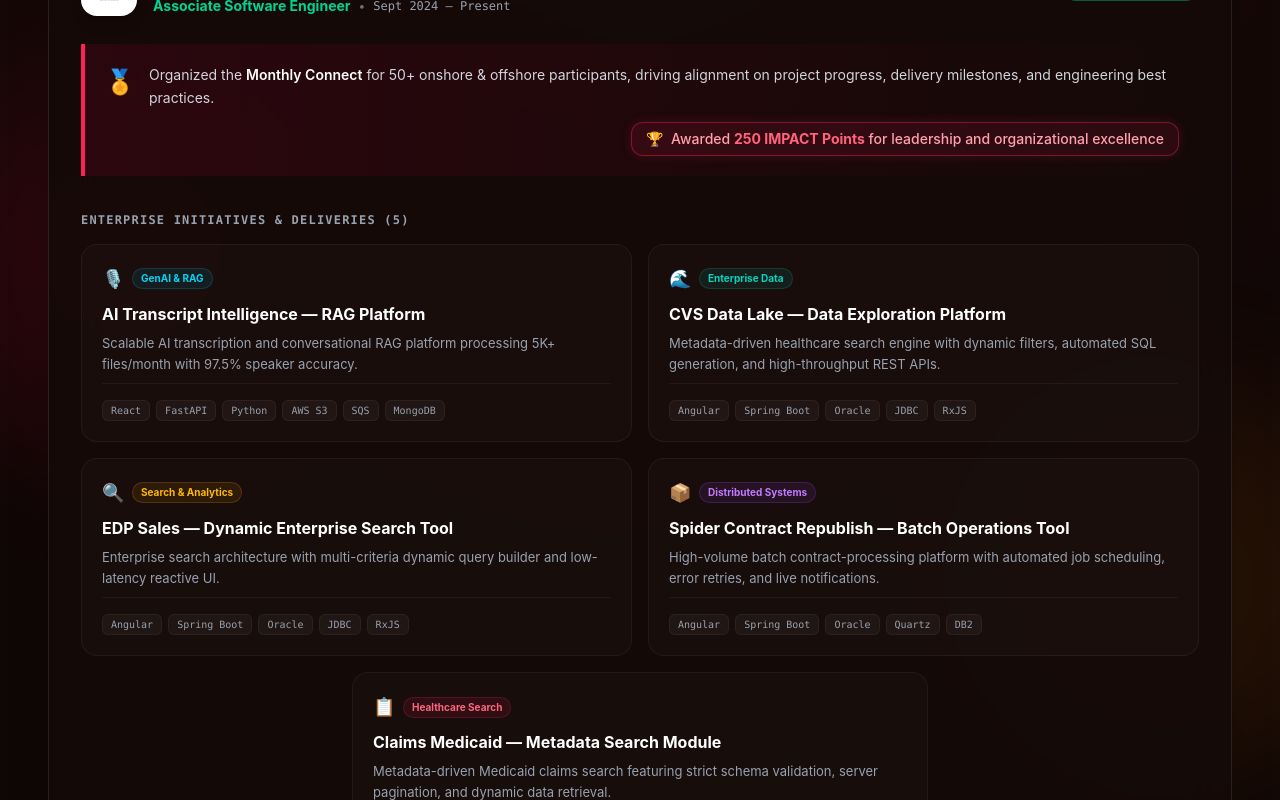
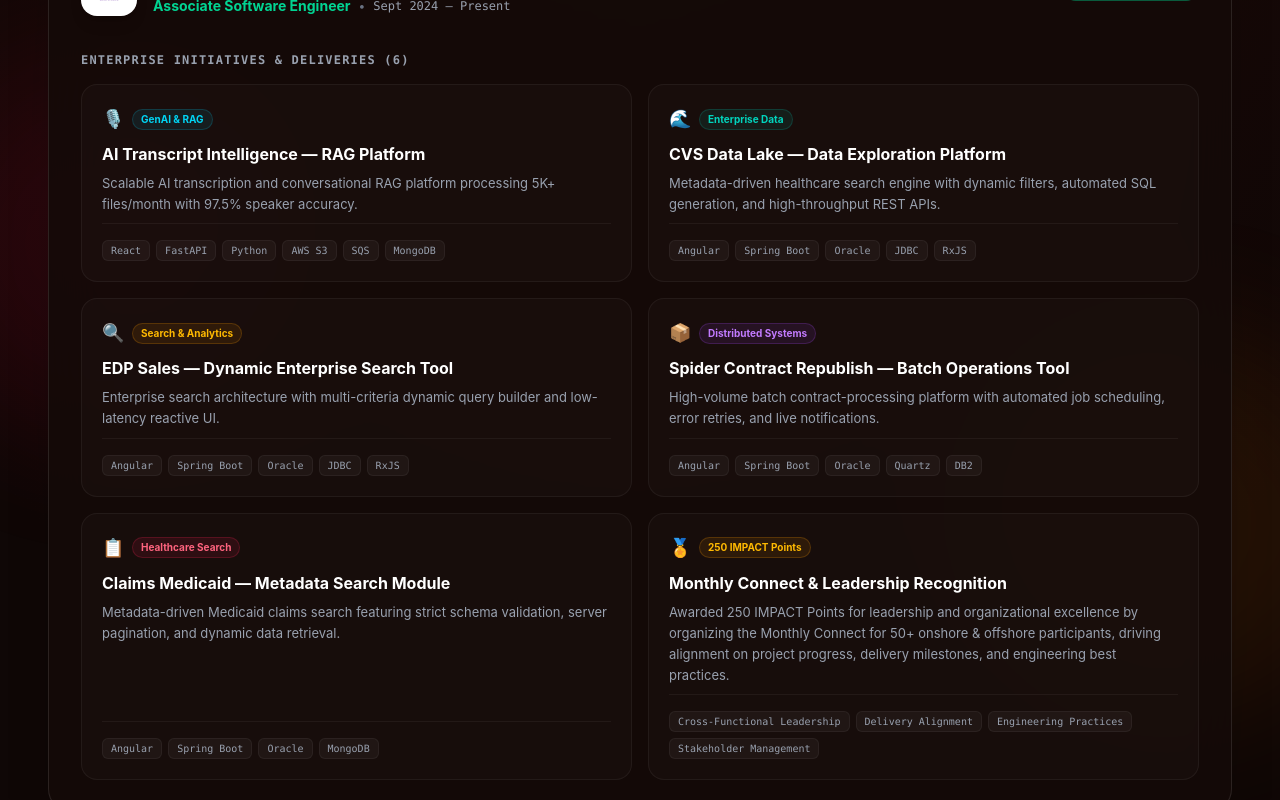
Before and after one commit to Kgotta-contribute/Portfolio, a React (Vite) app: page /#contact in a window 1280 px wide. Shown: the part 1920-2720 px from the top of the page. Built offline with nearby package versions, Linux system fonts and the light colour scheme.

Commit message:
feat: move monthly connect impact points into 6th grid card alongside claims medicaid

```diff
--- a/src/components/Experience.jsx
+++ b/src/components/Experience.jsx
@@ -48,6 +48,15 @@ const carelonProjects = [
     badgeColor: 'text-rose-400 bg-rose-500/10 border-rose-500/20',
     description: 'Metadata-driven Medicaid claims search featuring strict schema validation, server pagination, and dynamic data retrieval.',
     tech: ['Angular', 'Spring Boot', 'Oracle', 'MongoDB']
+  },
+  {
+    id: 'impact-recognition',
+    title: 'Monthly Connect & Leadership Recognition',
+    icon: '🏅',
+    badge: '250 IMPACT Points',
+    badgeColor: 'text-amber-400 bg-amber-500/10 border-amber-500/20',
+    description: 'Awarded 250 IMPACT Points for leadership and organizational excellence by organizing the Monthly Connect for 50+ onshore & offshore participants, driving alignment on project progress, delivery milestones, and engineering best practices.',
+    tech: ['Cross-Functional Leadership', 'Delivery Alignment', 'Engineering Practices', 'Stakeholder Management']
   }
 ];
 
@@ -147,21 +156,6 @@ const Experience = () => {
               </div>
             </div>
 
-            {/* Key Milestone / Recognition Callout */}
-            <div className="bg-gradient-to-r from-rose-950/40 to-transparent border-l-4 border-rose-500 rounded-r-2xl p-4 sm:p-5 flex flex-col gap-3">
-              <div className="flex items-start gap-3.5">
-                <span className="text-2xl shrink-0 mt-0.5">🏅</span>
-                <p className="text-gray-300 text-xs sm:text-sm leading-relaxed">
-                  Organized the <strong className="text-white font-semibold">Monthly Connect</strong> for 50+ onshore & offshore participants, driving alignment on project progress, delivery milestones, and engineering best practices.
-                </p>
-              </div>
-              <div className="flex justify-end w-full">
-                <div className="inline-flex items-center gap-2 px-3.5 py-1.5 rounded-xl border border-rose-500/40 bg-rose-500/10 text-rose-300 text-xs sm:text-sm font-medium shadow-[0_0_12px_rgba(244,63,94,0.15)]">
-                  <span>🏆</span>
-                  <span>Awarded <strong className="text-rose-400 font-bold">250 IMPACT Points</strong> for leadership and organizational excellence</span>
-                </div>
-              </div>
-            </div>
 
             {/* Sub-Projects: Neat & Tidy Grid */}
             <div className="space-y-4 pt-2">
@@ -172,10 +166,10 @@ const Experience = () => {
               </div>
 
               <div className="grid grid-cols-1 md:grid-cols-2 gap-4">
-                {carelonProjects.map((project, idx) => (
+                {carelonProjects.map((project) => (
                   <div
                     key={project.id}
-                    className={`bg-white/[0.02] hover:bg-white/[0.05] border border-white/5 hover:border-rose-500/30 rounded-2xl p-4 sm:p-5 transition-all duration-300 flex flex-col justify-between group ${idx === 4 ? 'md:col-span-2 md:max-w-xl md:mx-auto w-full' : ''}`}
+                    className="bg-white/[0.02] hover:bg-white/[0.05] border border-white/5 hover:border-rose-500/30 rounded-2xl p-4 sm:p-5 transition-all duration-300 flex flex-col justify-between group"
                   >
                     <div>
                       <div className="flex items-center justify-between gap-2 mb-2.5">
```
